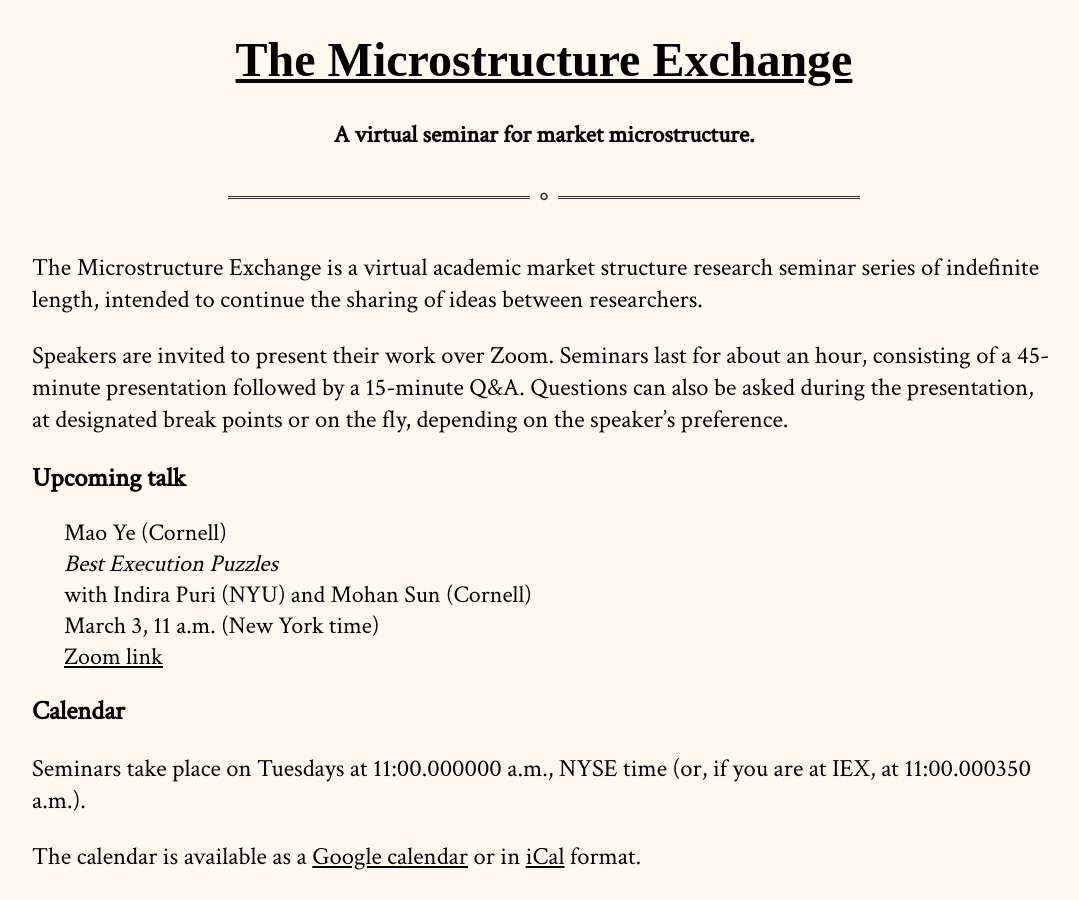
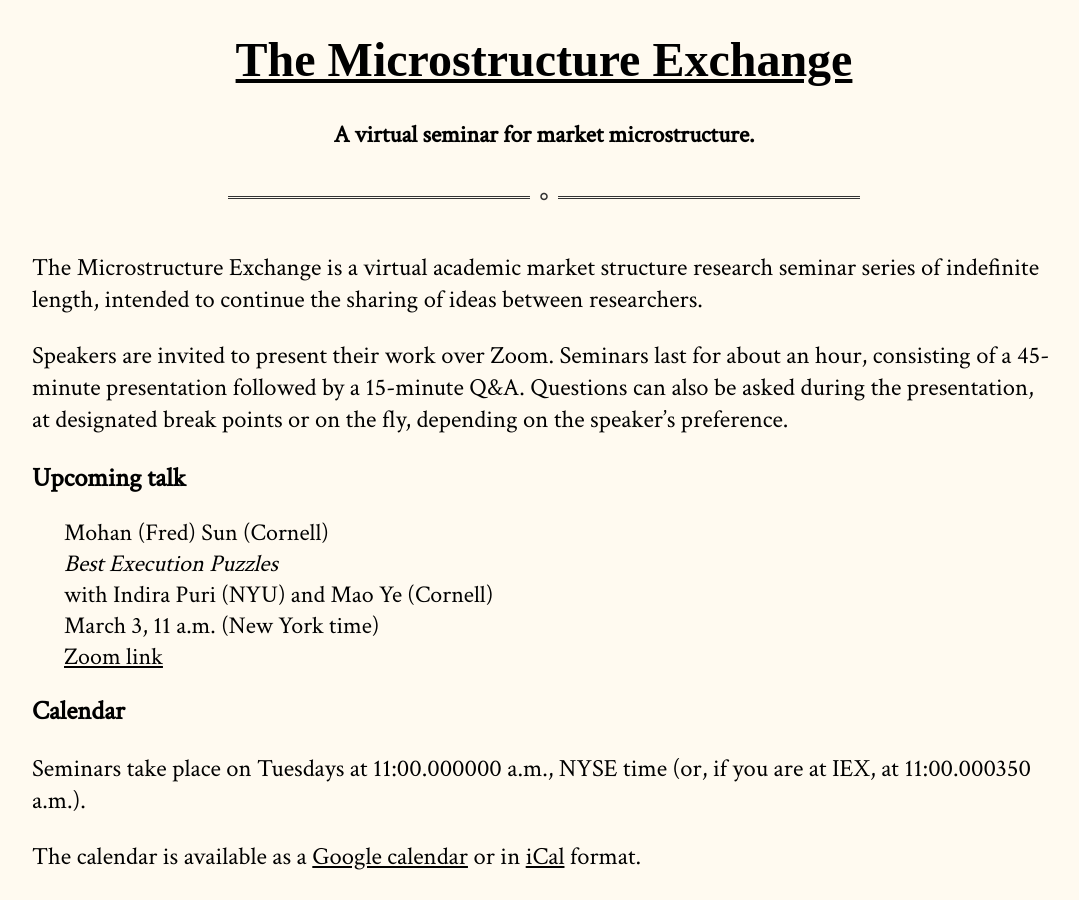
Before and after one commit to cpfiffer/microstructure.exchange, a Jekyll site: the page built from index.md, in a window 1280 px wide and 900 px high. Shown: the whole window, without its empty margins (96-1175 px from the left). Built offline with Jekyll 4.4.1, drawn with Linux system fonts in a browser that asks for light colours; some web fonts are replaced.

Commit message:
Update _config.yml

```diff
--- a/_config.yml
+++ b/_config.yml
@@ -11,9 +11,9 @@ github:
   owner_name: Cameron Pfiffer
 
 speaker-info:
-  speaker-name: "Mao Ye (Cornell)"
+  speaker-name: "Mohan (Fred) Sun (Cornell)"
   speaker-paper: "Best Execution Puzzles"
-  coauthors: "Indira Puri (NYU) and Mohan Sun (Cornell)"
+  coauthors: "Indira Puri (NYU) and Mao Ye (Cornell)"
   speaker-date: "March 3, 11 a.m. (New York time)"
   #paper-link: "https://papers.ssrn.com/sol3/papers.cfm?abstract_id=5186551"
   #paper-link: "papers/Signaling.pdf" # If you have a file instead
```
